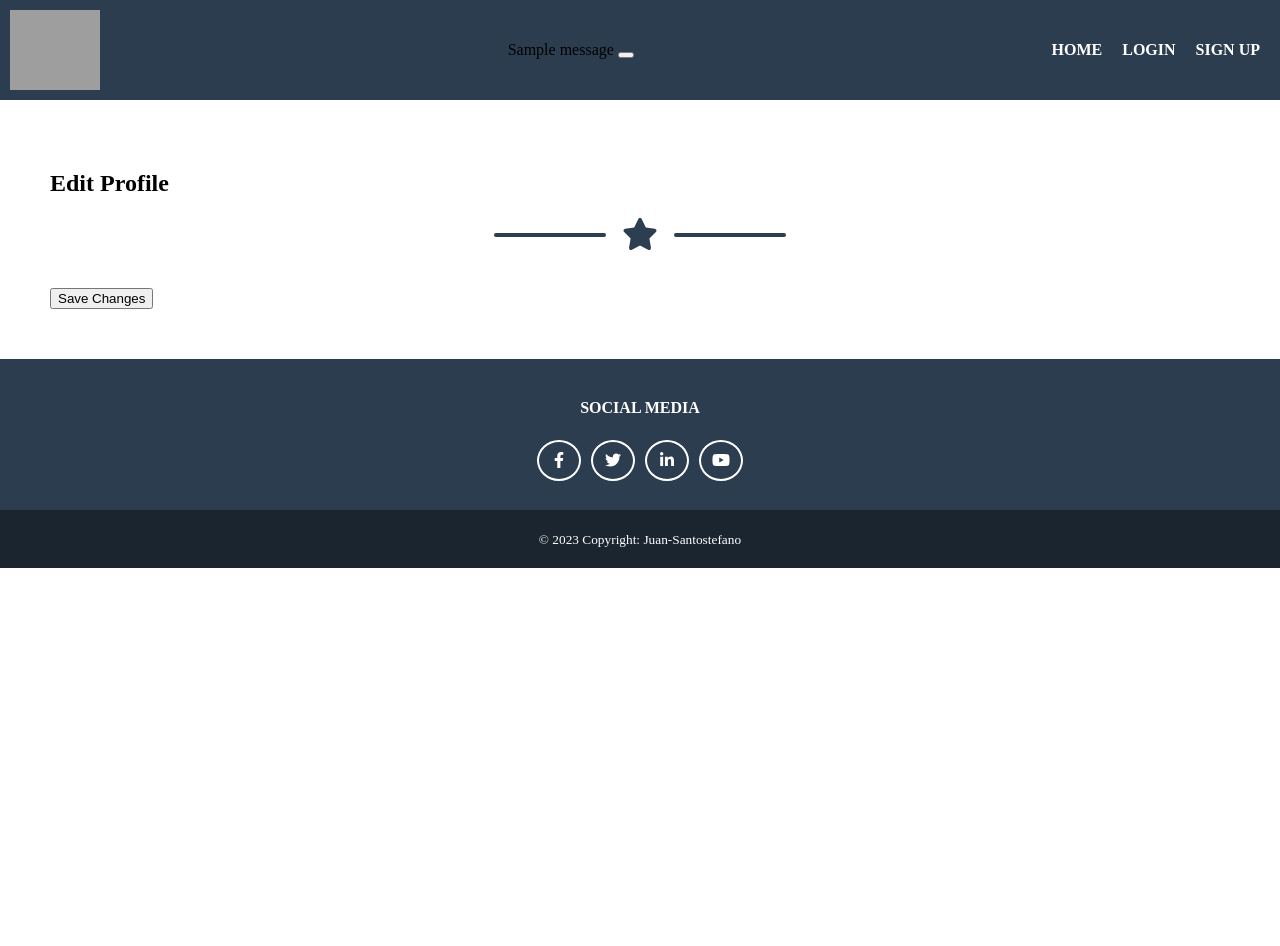
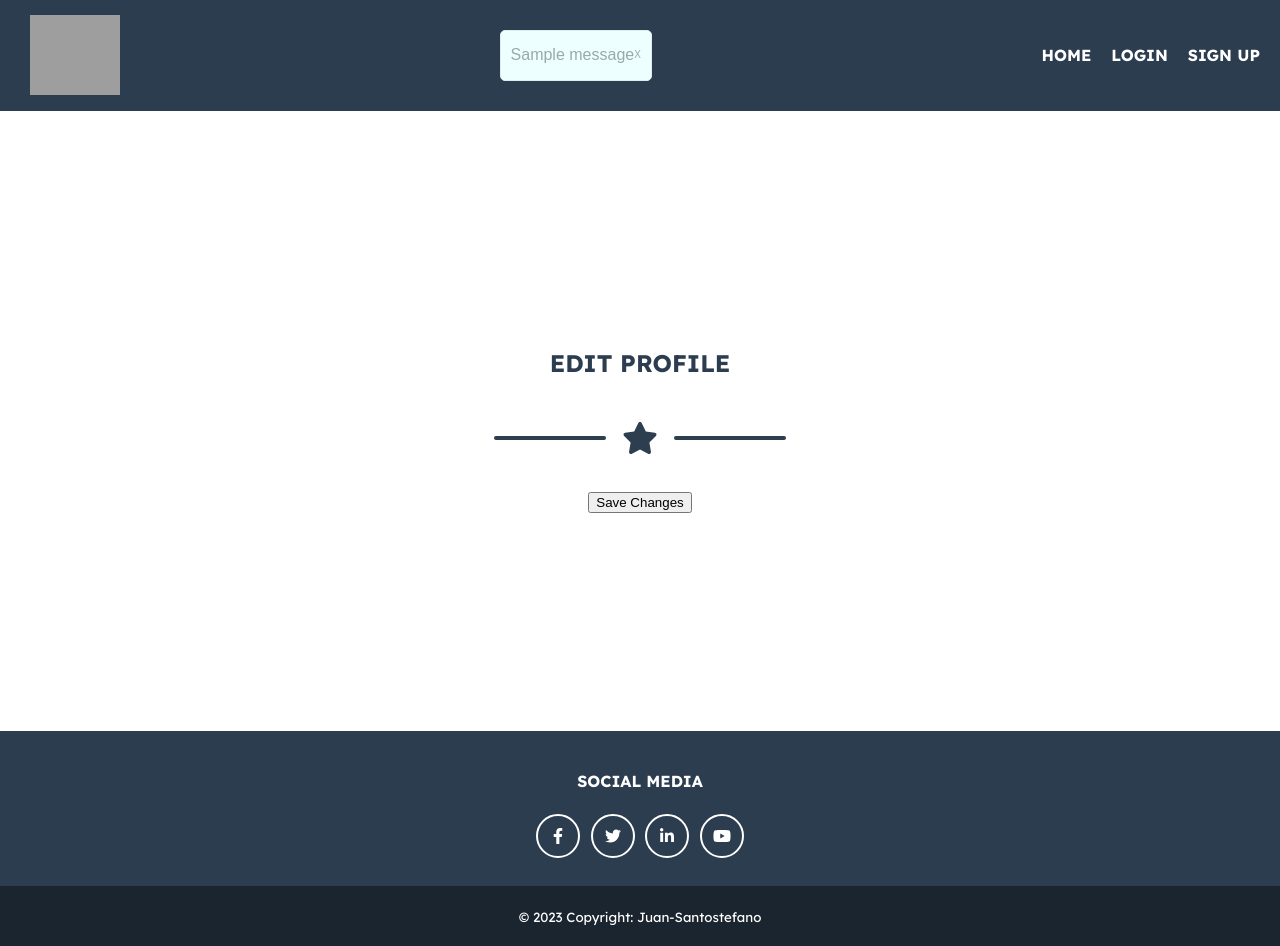
Before and after one commit to jpsantostefano/restaurant-advisor, a Django app: template templates/edit_profile.html in a window 1280 px wide. Before the commit the page ends 568 px from the top, so only its background shows below. Run offline with Django 3.2, Linux system fonts and the light colour scheme; the template is opened without the code that fills it, so the values that code supplies are empty; tables that the repository leaves empty hold one stand-in row (values such as "Sample post"); one stand-in notice (Sample message) is shown; some libraries are stand-ins or nearby versions; grey boxes are pictures that could not be loaded.

Commit message:
google font added

```diff
--- a/static/css/style.css
+++ b/static/css/style.css
@@ -16,6 +16,10 @@ section{
   align-items: center;
   background-color: #2C3D50;
   padding: 10px;
+}
+
+.nav-logo{
+  margin-left: 20px;
 }
 
 .nav-logo, .nav-messages, .nav-links {
@@ -147,12 +151,16 @@ footer a:hover{
   color: #2C3D50;
 }
 
+.lexend-deca-title {
+  font-family: "Lexend Deca", sans-serif;
+  font-optical-sizing: auto;
+  font-style: normal;
+}
 
 /******************/
 .form-container {
   display: flex;
   justify-content: center;
-
 }
 
 label {
@@ -165,26 +173,19 @@ button {
   margin-top: 10px;
 }
 
-.login-section{
+.login-register-section{
   height: 63vh;
+}
+
+.edit-comment-profile-section{
+  text-align: center;
+  height: 65vh;
+}
+
+.info-section{
   display: flex;
   flex-direction: column;
   justify-content: center;
-}
-
-.register-section{
-  height: 63vh;
-  display: flex;
-  flex-direction: column;
-  justify-content: center;
-}
-
-.edit-comment-section{
-  height: 63vh;
-  display: flex;
-  flex-direction: column;
-  justify-content: center;
-  text-align: center;
 }
 
 .question {
@@ -209,6 +210,75 @@ button a {
   color: black;
 }
 
-.info-section{
+/******* ALERT MESSAGES ********/
+
+.alert {
+  position: relative;
+  top: 10;
+  left: 0;
+  width: auto;
+  height: auto;
+  padding: 10px;
+  margin: 10px;
+  line-height: 1.8;
+  border-radius: 5px;
+  cursor: hand;
+  cursor: pointer;
+  font-family: sans-serif;
+  font-weight: 400;
+}
+
+.alertCheckbox {
+  display: none;
+}
+
+:checked + .alert {
+  display: none;
+}
+
+.alertText {
+  display: table;
+  margin: 0 auto;
   text-align: center;
+  font-size: 16px;
 }
+
+.alertClose {
+  float: right;
+  padding-top: 5px;
+  font-size: 10px;
+}
+
+.clear {
+  clear: both;
+}
+
+.info {
+  background-color: #EEE;
+  border: 1px solid #DDD;
+  color: #999;
+}
+
+.success {
+  background-color: #EFE;
+  border: 1px solid #DED;
+  color: #9A9;
+}
+
+.notice {
+  background-color: #EFF;
+  border: 1px solid #DEE;
+  color: #9AA;
+}
+
+.warning {
+  background-color: #FDF7DF;
+  border: 1px solid #FEEC6F;
+  color: #C9971C;
+}
+
+.error {
+  background-color: #FEE;
+  border: 1px solid #EDD;
+  color: #A66;
+}
--- a/templates/delete_comment.html
+++ b/templates/delete_comment.html
@@ -4,7 +4,7 @@
 <!-- Delete In Section-->
 
 <section>
-    <div class="edit-comment-section">
+    <div class="edit-comment-profile-section info-section">
       <h2 class="section-title">Delete Comment</h2>
           <!-- Icon Divider-->
           <div class="divider-custom">
--- a/templates/edit_comment.html
+++ b/templates/edit_comment.html
@@ -3,7 +3,7 @@
 
 <!-- Edit Comment Section-->
 <section>
-  <div class="edit-comment-section">
+  <div class="edit-comment-profile-section info-section">
     <h2 class="section-title">Edit Comment</h2>
         <!-- Icon Divider-->
         <div class="divider-custom">
--- a/templates/edit_profile.html
+++ b/templates/edit_profile.html
@@ -2,10 +2,10 @@
 {% block content %}
 
 <!-- Contact Section-->
-<section class="page-section portfolio edit_profile-section">
-    <div class="d-flex flex-column justify-content-center align-items-center">
+<section>
+    <div class="edit-comment-profile-section info-section">
         <!-- Contact Section Heading-->
-        <h2 class="page-section-heading text-center text-uppercase text-secondary-login-register mb-0-register-login">Edit Profile</h2>
+        <h2 class="section-title">Edit Profile</h2>
         <!-- Icon Divider-->
         <div class="divider-custom">
             <div class="divider-custom-line"></div>
@@ -17,8 +17,8 @@
         <form method="POST" enctype="multipart/form-data">
             {% csrf_token %}
             {{ form.as_p }}
-            <div class="row">
-                <button class="btn btn-primary btn-xl" type="submit">Save Changes</button>
+            <div>
+                <button type="submit">Save Changes</button>
             </div>
         </form>
     </div>
--- a/templates/index.html
+++ b/templates/index.html
@@ -12,10 +12,13 @@
         <!-- Font Awesome icons (free version)-->
         <script src="https://use.fontawesome.com/releases/v6.3.0/js/all.js" crossorigin="anonymous"></script>
         <link rel="stylesheet" href="{% static 'css/style.css' %}">
+        <link rel="preconnect" href="https://fonts.googleapis.com">
+        <link rel="preconnect" href="https://fonts.gstatic.com" crossorigin>
+        <link href="https://fonts.googleapis.com/css2?family=Lexend+Deca:wght@100..900&display=swap" rel="stylesheet">
     </head>
 
 
-    <body>
+    <body class="lexend-deca-title">
         <!-- Navigation-->
         <nav>
             <div class="nav-container">
@@ -27,10 +30,16 @@
                 <!-- ALERT MESSAGES -->
                 <div class="nav-messages">
                     {% for message in messages %}
-                        <div class="alert {{ message.tags }} alert-dismissible fade show" id="msg" role="alert">
-                        {{ message | safe }}
-                        <button type="button" class="btn-close" data-bs-dismiss="alert" aria-label="Close"></button>
+                    <label>
+                        <input type="checkbox" class="alertCheckbox" autocomplete="off" />
+                        <div class="alert notice">
+                          <span class="alertClose">X</span>
+                          <span class="alertText">{{ message | safe }}
+                          <br class="clear"/></span>
                         </div>
+                    </label>
+
+
                     {% endfor %}
                 </div>
 
@@ -68,7 +77,7 @@
         </header>
 
         <!--Section-->
-        <section>
+        <section >
             <h2 class="selected-restaurants">Selected Restaurants</h2>
             <!--Grid Items-->
             <div class="index-grid">
--- a/templates/profile_view.html
+++ b/templates/profile_view.html
@@ -3,7 +3,7 @@
 
 <!-- PROFILE SECTION-->
 <section>
-    <div>
+    <div class="info-section edit-comment-profile-section">
         <!-- Contact Section Heading-->
         <h2 class="section-title">{{ profile.user.username }}'s Profile</h2>
         <!-- Icon Divider-->
@@ -14,7 +14,7 @@
         </div>
 
         <!-- Information -->
-        <div class="info-section">
+        <div>
             <div>
                 <h4>First Name:</h4>
                 <p>{{ profile.first_name }}</p>
@@ -40,6 +40,8 @@
         <br>
         <button><a href="{% url 'edit_profile' request.user.id %}">Edit profile</a></button>
         </div>
+
     </div>
+
 </section>
 {% endblock content %}
--- a/templates/registration/login.html
+++ b/templates/registration/login.html
@@ -17,7 +17,7 @@
 </section>
 {% else %}
 <section>
-    <div class="login-section">
+    <div class="login-register-section info-section">
         <!-- Contact Section Heading-->
         <h2 class="section-title">Log In</h2>
         <!-- Icon Divider-->
--- a/templates/registration/register.html
+++ b/templates/registration/register.html
@@ -3,7 +3,7 @@
 
 <!-- Contact Section-->
 <section>
-    <div class="register-section">
+    <div class="login-register-section info-section">
         <!-- Contact Section Heading-->
         <h2 class="section-title">Register</h2>
 
```
